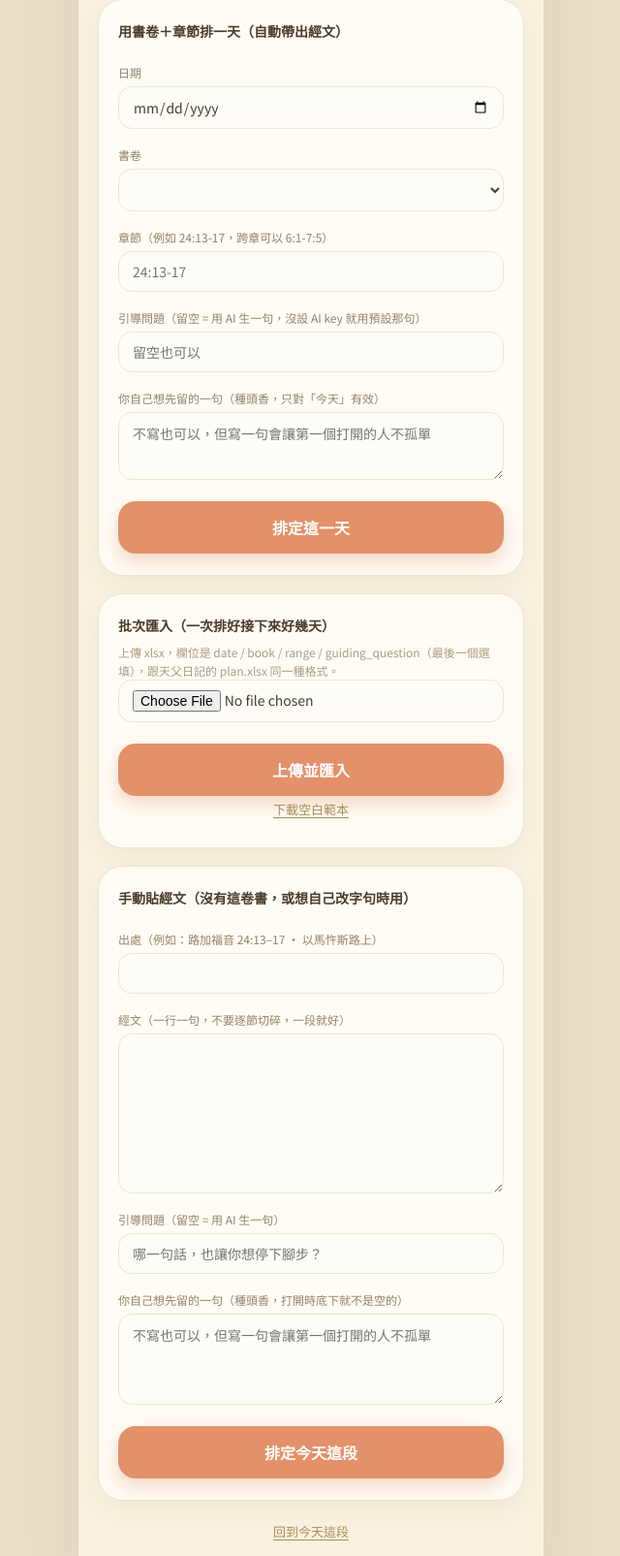
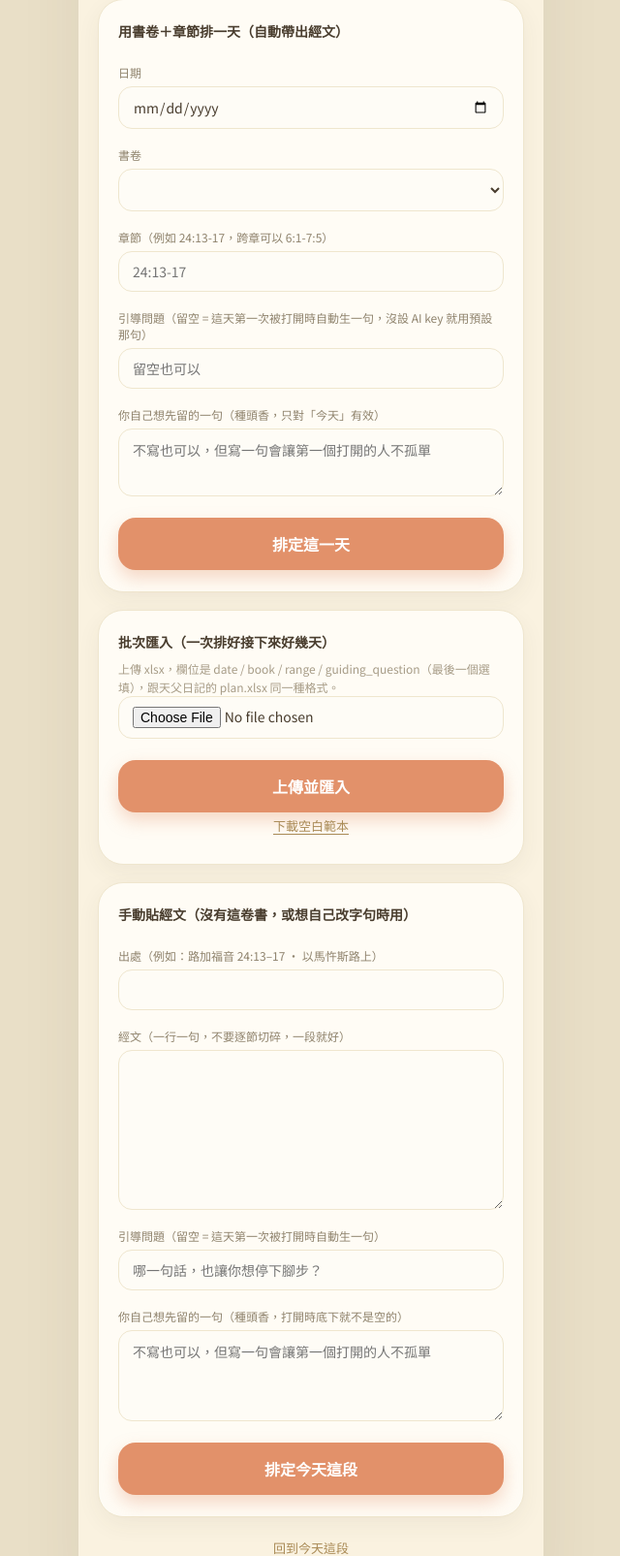
Before and after one commit to windsjp00171-star/GROUP-Devotion, a Flask app: template templates/admin.html in a window 1280 px wide. Shown: the part 260-1865 px from the top of the page at 97% size, without its empty margins (319-959 px from the left). Run offline with Flask 3, Linux system fonts and the light colour scheme; the template is opened without the code that fills it, so the values that code supplies are empty; parts of the project's set-up code (start-up, migrations or seed data) failed here and were passed over.

Commit message:
引導問題改成懶生成＋存回去，不再排經文當下就打 AI
照天父日記的真實做法（AI 只在第一次真的被打開時呼叫一次、結果快取起來
給後面的人重複用），而不是排經文／批次匯入的當下就對每一天各打一次 AI。
批次匯入 5 天，原本是 5 次 AI 請求（也是前一版被 Groq rate limit 打到
worker timeout 的根本原因之一），現在是 0 次——AI 只在那一天真的被打開
時才呼叫，而且只呼叫一次，結果直接寫回 daily_passages.guiding_question，
之後同一天不管誰打開幾次都不會再重新生成。

- data_store.py：新增 _resolve_guiding_question，get_today_passage() 回傳
  前如果引導問題是空的，才生一次並存回去（demo 模式存進記憶體，正式站
  update 回資料庫那一列）
- app.py：/admin、/admin/schedule_by_range、/admin/import 都不再在排經文
  當下呼叫 AI，直接把使用者填的（可能是空字串）存進去就好
- admin.html：更新引導問題欄位的說明文字，講清楚是「這天第一次被打開時
  才生」而不是「存的當下就生好」

本機測試過：排定當下 AI 呼叫次數是 0，第一次打開首頁觸發剛好 1 次，
之後同一天再打開幾次都不會再呼叫；批次匯入 5 天同樣是 0 次 AI 呼叫。

Co-Authored-By: Claude Sonnet 5 <noreply@anthropic.com>
Claude-Session: https://claude.ai/code/session_01XwvFgdJjHAodgiyCRY3Vb1

```diff
--- a/app.py
+++ b/app.py
@@ -99,13 +99,6 @@ def collision():
     return render_template("collision.html", passage=passage, reflections=reflections)
 
 
-def _guiding_question_or_ai(submitted: str, reference: str, verses: list[str]) -> str:
-    submitted = (submitted or "").strip()
-    if submitted:
-        return submitted
-    return ai_guide.generate_guiding_question(reference, verses) or ""
-
-
 @app.route("/admin", methods=["GET", "POST"])
 @admin_required
 def admin():
@@ -113,7 +106,8 @@ def admin():
         reference = (request.form.get("reference") or "").strip()
         verses_raw = request.form.get("verses") or ""
         verses = [line.strip() for line in verses_raw.splitlines() if line.strip()]
-        guiding_question = _guiding_question_or_ai(request.form.get("guiding_question"), reference, verses)
+        # 留空不在這裡打 AI——等真的被打開那天才生一次、存回去（見 data_store._resolve_guiding_question）。
+        guiding_question = (request.form.get("guiding_question") or "").strip()
         leader_note = (request.form.get("leader_note") or "").strip()
 
         leader_member_id = _current_member_id()
@@ -150,7 +144,7 @@ def admin_schedule_by_range():
         return redirect(url_for("admin", saved=0, err=f"找不到「{book} {verse_range}」，檢查一下書卷名稱跟章節格式"))
 
     reference = f"{book} {verse_range}"
-    guiding_question = _guiding_question_or_ai(request.form.get("guiding_question"), reference, verses)
+    guiding_question = (request.form.get("guiding_question") or "").strip()
     leader_member_id = _current_member_id()
     passage = set_passage_for_date(passage_date, reference, verses, guiding_question, leader_member_id)
 
@@ -170,19 +164,10 @@ def admin_import():
 
     try:
         rows, parse_errors = parse_plan_file(file.stream)
-
+        # 引導問題留空的列，這裡不打 AI——等那一天真的被打開才生一次、存回去
+        # （見 data_store._resolve_guiding_question）。一次匯入好幾天，不該在
+        # 同一個請求裡連續打好幾次 AI，那是拖垮 gunicorn worker timeout 的元兇。
         leader_member_id = _current_member_id()
-        # AI 第一次失敗（例如被 rate limit）就不要再繼續打，剩下的列直接退回預設問題——
-        # 一批匯入裡連續打好幾次注定失敗的 AI 請求，是拖垮 gunicorn worker timeout 的元兇。
-        ai_available = ai_guide.is_configured()
-        for row in rows:
-            if not row["guiding_question"] and ai_available:
-                question = ai_guide.generate_guiding_question(row["reference"], row["verses"])
-                if question is None:
-                    ai_available = False
-                else:
-                    row["guiding_question"] = question
-
         ok_count, save_errors = import_passages(rows, leader_member_id)
         errors = parse_errors + save_errors
     except Exception as exc:  # noqa: BLE001 - 上傳檔案格式什麼都可能發生，這裡絕不能整頁 500
--- a/data_store.py
+++ b/data_store.py
@@ -8,6 +8,7 @@ import os
 import uuid
 from datetime import date
 
+import ai_guide
 from supabase_client import sb
 
 DEFAULT_GROUP_NAME = "恩典少年"
@@ -151,7 +152,7 @@ def get_member_by_line_id(line_user_id: str) -> dict | None:
 def get_today_passage() -> dict | None:
     """回傳今天這段經文；如果小組今天還沒有輔導排經文，回傳 None。"""
     if _demo_mode():
-        return _demo_passage
+        return _resolve_guiding_question(_demo_passage) if _demo_passage else None
 
     group = get_or_create_default_group()
     result = (
@@ -162,7 +163,31 @@ def get_today_passage() -> dict | None:
         .limit(1)
         .execute()
     )
-    return result.data[0] if result.data else None
+    passage = result.data[0] if result.data else None
+    return _resolve_guiding_question(passage) if passage else None
+
+
+def _resolve_guiding_question(passage: dict) -> dict:
+    """引導問題留空的話，第一次真的被打開時才生一次、存回去，之後就是同一句
+    （跟天父日記的做法一樣：AI 只呼叫一次，不是每個人打開都重新生一次）。
+    這裡故意不在排經文／批次匯入當下就呼叫 AI——匯入一次可能是好幾天份，
+    每一天都各自打一次 AI，很容易在單一個請求裡連續打好幾次而被 rate limit。
+    """
+    if passage.get("guiding_question"):
+        return passage
+
+    question = ai_guide.generate_guiding_question(passage["reference"], passage["verses"])
+    question = question or DEFAULT_GUIDING_QUESTION
+    passage["guiding_question"] = question
+
+    if _demo_mode():
+        global _demo_passage
+        if _demo_passage and _demo_passage.get("id") == passage.get("id"):
+            _demo_passage["guiding_question"] = question
+    else:
+        sb.table("daily_passages").update({"guiding_question": question}).eq("id", passage["id"]).execute()
+
+    return passage
 
 
 def set_passage_for_date(
@@ -170,12 +195,13 @@ def set_passage_for_date(
 ) -> dict:
     """排定某一天的經文（不限今天，讓輔導可以一次排好接下來好幾天）。
     已經排過同一天就更新，不會重複長出第二筆。
+    引導問題留空就先存空的，等真的被打開那天再生（見 _resolve_guiding_question）。
     """
     payload = {
         "passage_date": passage_date,
         "reference": reference,
         "verses": verses,
-        "guiding_question": guiding_question or DEFAULT_GUIDING_QUESTION,
+        "guiding_question": guiding_question,
         "created_by": leader_member_id,
     }
 
--- a/templates/admin.html
+++ b/templates/admin.html
@@ -55,7 +55,7 @@
       <label class="admin-label" for="range-range">章節（例如 24:13-17，跨章可以 6:1-7:5）</label>
       <input class="admin-input" type="text" id="range-range" name="range" placeholder="24:13-17" required>
 
-      <label class="admin-label" for="range-guiding">引導問題（留空 = 用 AI 生一句，沒設 AI key 就用預設那句）</label>
+      <label class="admin-label" for="range-guiding">引導問題（留空 = 這天第一次被打開時自動生一句，沒設 AI key 就用預設那句）</label>
       <input class="admin-input" type="text" id="range-guiding" name="guiding_question" placeholder="留空也可以">
 
       <label class="admin-label" for="range-leader-note">你自己想先留的一句（種頭香，只對「今天」有效）</label>
@@ -88,7 +88,7 @@
       <label class="admin-label" for="verses">經文（一行一句，不要逐節切碎，一段就好）</label>
       <textarea class="admin-textarea" id="verses" name="verses" rows="6" required>{{ (passage.verses | join('\n')) if passage else '' }}</textarea>
 
-      <label class="admin-label" for="guiding_question">引導問題（留空 = 用 AI 生一句）</label>
+      <label class="admin-label" for="guiding_question">引導問題（留空 = 這天第一次被打開時自動生一句）</label>
       <input class="admin-input" type="text" id="guiding_question" name="guiding_question"
              placeholder="哪一句話，也讓你想停下腳步？"
              value="{{ passage.guiding_question if passage else '' }}">
```
